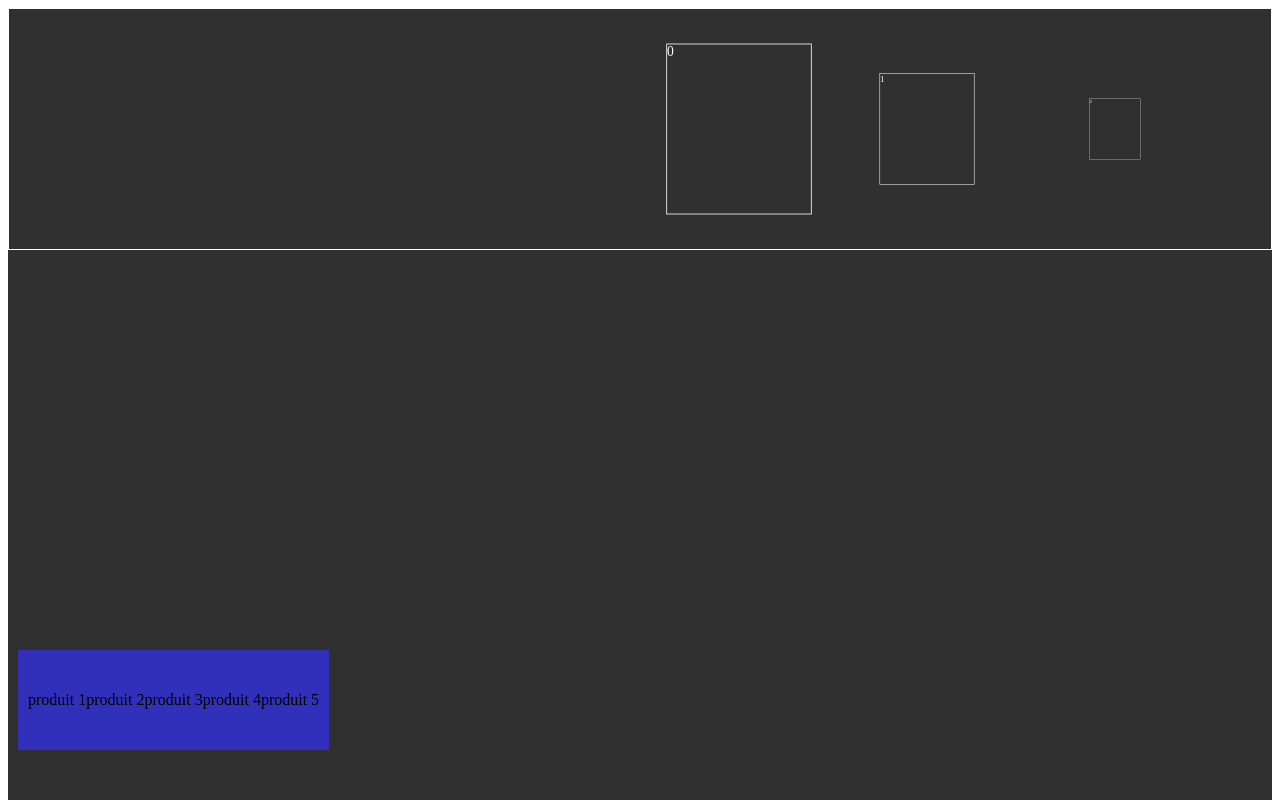
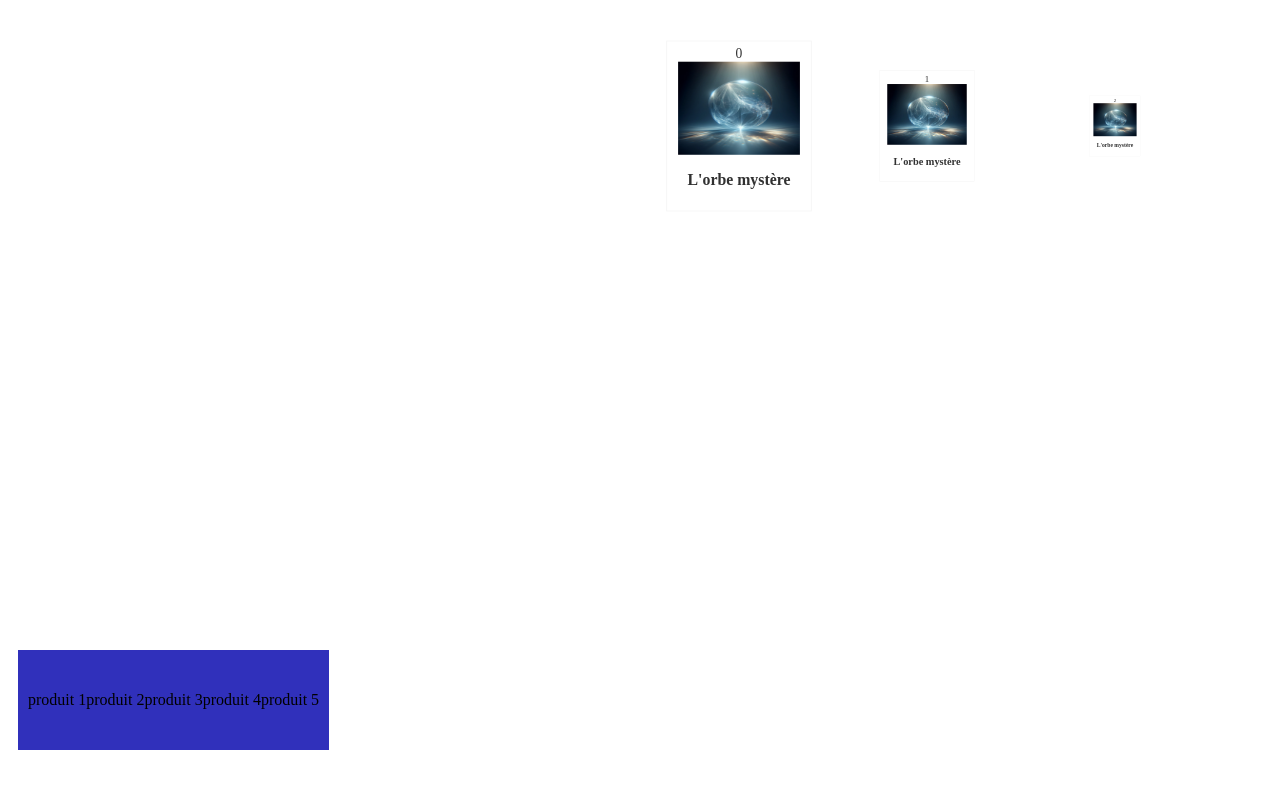
Before and after one commit to JordanSerafini/GSAP-Anim, a React (Vite) app: page / in a window 1280 px wide. Shown: the top 800 px of the page. Built offline with nearby package versions, Linux system fonts and the light colour scheme; a web font is replaced by a local one.

Commit message:
:construction: working

```diff
--- a/src/App.jsx
+++ b/src/App.jsx
@@ -5,7 +5,7 @@ import { ScrollTrigger } from "gsap/ScrollTrigger";
 
 gsap.registerPlugin(ScrollTrigger);
 
-import HorizontalScroll from "./assets/components/horizontalScroll";
+import HorizontalScroll from "./components/horizontalScroll";
 
 function App() {
   const boxRef = useRef(null);
--- a/src/assets/components/horizontalScroll.jsx
+++ b/src/components/horizontalScroll.jsx
@@ -1,6 +1,8 @@
 import { useState, useRef, useEffect, useCallback } from "react";
 import { gsap } from "gsap";
 import { ScrollTrigger } from "gsap/ScrollTrigger";
+
+import Image from "../assets/image.webp";
 
 gsap.registerPlugin(ScrollTrigger);
 
@@ -58,6 +60,61 @@ function HorizontalScroll() {
   }, [windowWidth, updateScale]);
 
 
+  /*---------------------------------------------------*/
+
+
+  const findCenterItem = useCallback(() => {
+    const list = listeRef.current;
+    if (!list) return;
+
+    // Calculer le centre de la fenêtre d'affichage
+    const viewportCenter = list.scrollLeft + list.clientWidth / 2;
+
+    // Initialiser les variables pour stocker l'élément le plus proche du centre
+    let centerItem = null;
+    let smallestDistanceToCenter = Infinity;
+
+    // Récupérer tous les éléments de la liste
+    const listItems = Array.from(list.querySelectorAll('.list-item'));
+
+    // Parcourir tous les éléments pour trouver celui qui est le plus proche du centre
+    listItems.forEach(item => {
+      // Calculer le centre de l'élément
+      const itemCenter = item.offsetLeft + item.offsetWidth / 2;
+      const distanceToCenter = Math.abs(viewportCenter - itemCenter);
+
+      // Mettre à jour l'élément le plus proche du centre si nécessaire
+      if (distanceToCenter < smallestDistanceToCenter) {
+        smallestDistanceToCenter = distanceToCenter;
+        centerItem = item;
+      }
+    });
+
+    // Retourner l'élément le plus proche du centre
+    if (centerItem) {
+      console.log("Element at center:", centerItem.dataset.index);
+    }
+  }, []);
+
+
+  useEffect(() => {
+    const handleScroll = () => {
+      const centerItem = findCenterItem();
+      if (centerItem) {
+        // Vous pouvez maintenant utiliser `centerItem` pour voir quel élément est au centre
+        console.log("Element at center:", centerItem);
+      }
+    };
+
+    const listeElement = listeRef.current;
+    listeElement.addEventListener("scroll", handleScroll);
+
+    return () => {
+      listeElement.removeEventListener("scroll", handleScroll);
+    };
+  }, [findCenterItem]);
+
+
 
   return (
     <div className="container-2">
@@ -65,6 +122,9 @@ function HorizontalScroll() {
         {new Array(500).fill(null).map((_, index) => (
           <li key={index} className="list-item" data-index={index}>
             {index}
+            <img src={Image} className="image" alt="" />
+            <h3>L&apos;orbe mystère</h3>
+
           </li>
         ))}
       </ul>
--- a/src/index.css
+++ b/src/index.css
@@ -13,7 +13,7 @@
 
 .Main {
   height: 1000vh;
-  background-color: #303030;
+  /*background-color: #303030; */
   overflow-x: hidden;
   display: flex;
   flex-direction: column;
@@ -73,9 +73,15 @@
 }
 
 .list-item {
+  background-color: ;
   min-width: 170px;
   border: solid 1px whitesmoke;
   height: 200px;
+  display: flex;
+  flex-direction: column;
+  justify-content: center;
+  align-items: center;
+  color:rgba(31, 30, 30, 0.918);
 }
 
 .container-2 {
@@ -83,7 +89,14 @@
   flex-direction: column;
   height: 15rem;
   border: solid 1px white;
-  justify-content: center;
+  justify-content: start;
+
+}
+
+.image {
+  height: 55%;
+  width: 85%;
+  /*border-radius: 50%;*/
 
 }
 
```
Also changed, not shown: src/components/horizontalScroll copy.jsx (renamed from src/assets/components/horizontalScroll copy.jsx).
